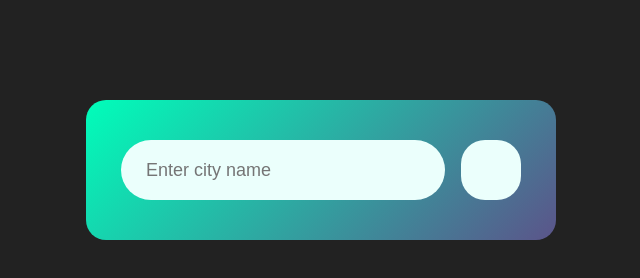
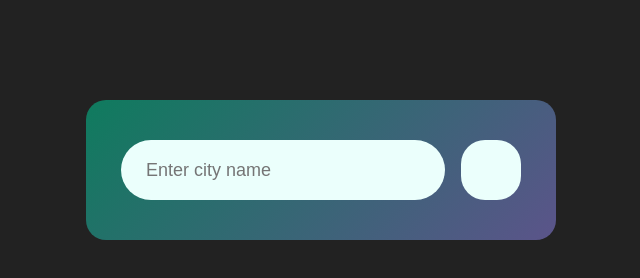
Before and after one commit to DAISYYY26/Weather-App, a plain HTML site: page index.html in a window 1280 px wide. Shown: the whole page, without its empty margins (319-959 px from the left). Drawn offline with Linux system fonts and the light colour scheme.

Commit message:
modified background

```diff
--- a/style.css
+++ b/style.css
@@ -11,7 +11,7 @@ body{
 .card{
     width: 90%;
     max-width: 470px;
-    background:linear-gradient(135deg,#00feba,#5b548a);
+    background:linear-gradient(135deg,#0f7b5e,#5b548a);
     color: #fff;
     border-radius: 20px;
     margin: 100px auto 0;
```
